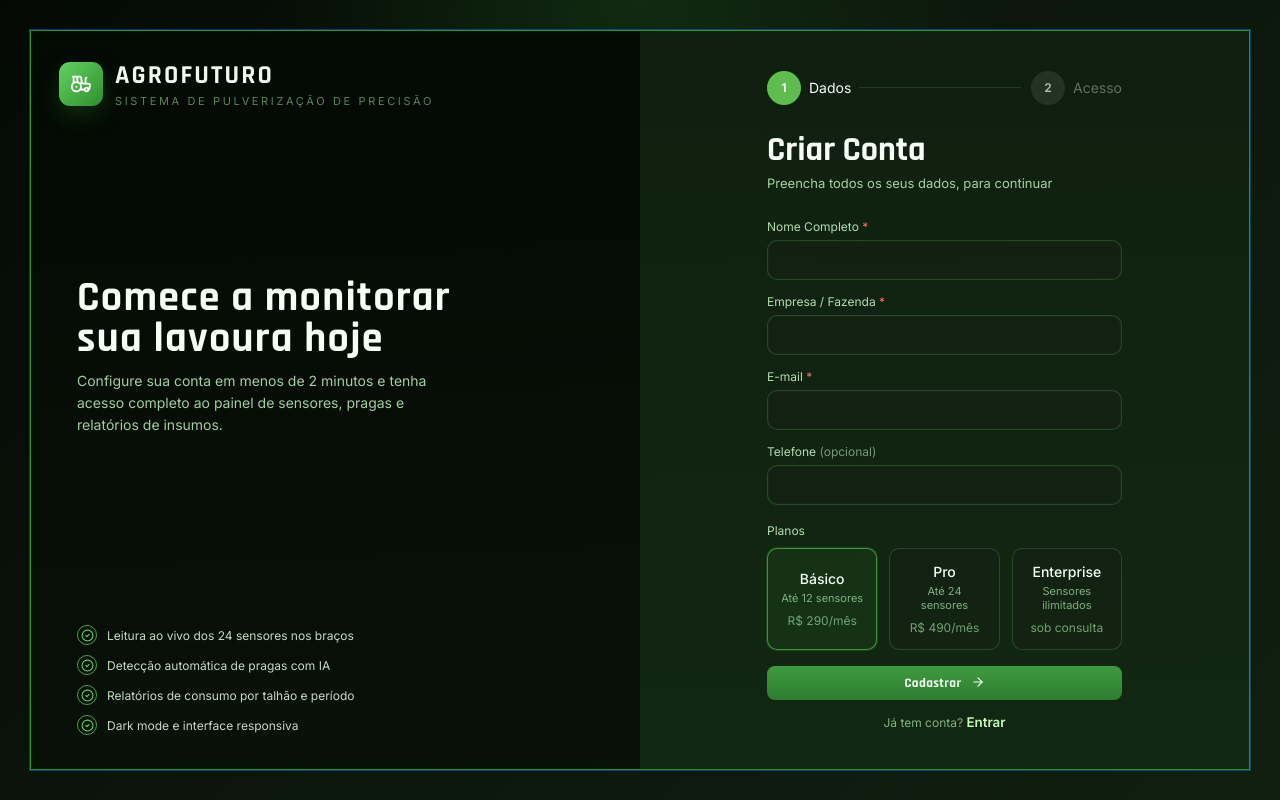
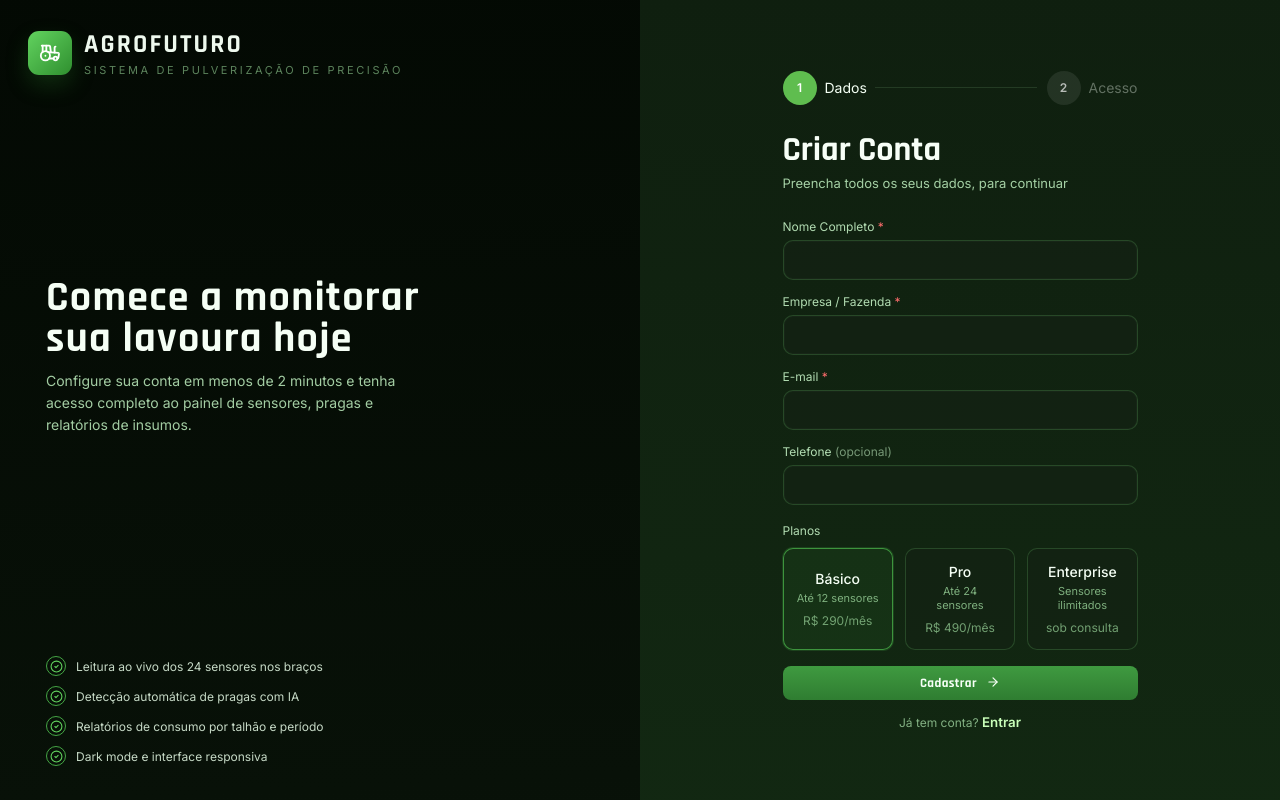
Before and after one commit to RayaneF03/agrofuturo-2026, a React (Vite) app in the folder agrofuturo-2026/: page /cadastro in a window 1280 px wide. Built offline with nearby package versions, Linux system fonts and the light colour scheme.

Commit message:
feat: ajustar padding e bordas na página de cadastro para melhor responsividade

```diff
--- a/agrofuturo-2026/src/pages/Cadastro/index.jsx
+++ b/agrofuturo-2026/src/pages/Cadastro/index.jsx
@@ -110,16 +110,16 @@ export default function Cadastro({ onRegister }) {
     <div
       style={{
         minHeight: "100vh",
-        padding: isMobile ? 12 : 30,
+        padding: isMobile ? 12 : 0,
         background:
           "radial-gradient(circle at top, rgba(30,90,30,0.35), transparent 36%), linear-gradient(135deg, #040904 0%, #0c160c 50%, #101f10 100%)",
       }}
     >
       <div
         style={{
-          minHeight: isMobile ? "calc(100vh - 24px)" : "calc(100vh - 60px)",
-          border: "1px solid rgba(40, 160, 60, 0.9)",
-          boxShadow: "0 0 0 1px rgba(0, 160, 255, 0.35)",
+          minHeight: isMobile ? "calc(100vh - 24px)" : "100vh",
+          border: isMobile ? "1px solid rgba(40, 160, 60, 0.9)" : "none",
+          boxShadow: isMobile ? "0 0 0 1px rgba(0, 160, 255, 0.35)" : "none",
           background:
             "linear-gradient(90deg, rgba(7,15,7,0.98) 0%, rgba(16,30,16,0.98) 50%, rgba(17,33,17,0.98) 100%)",
           display: "grid",
```
